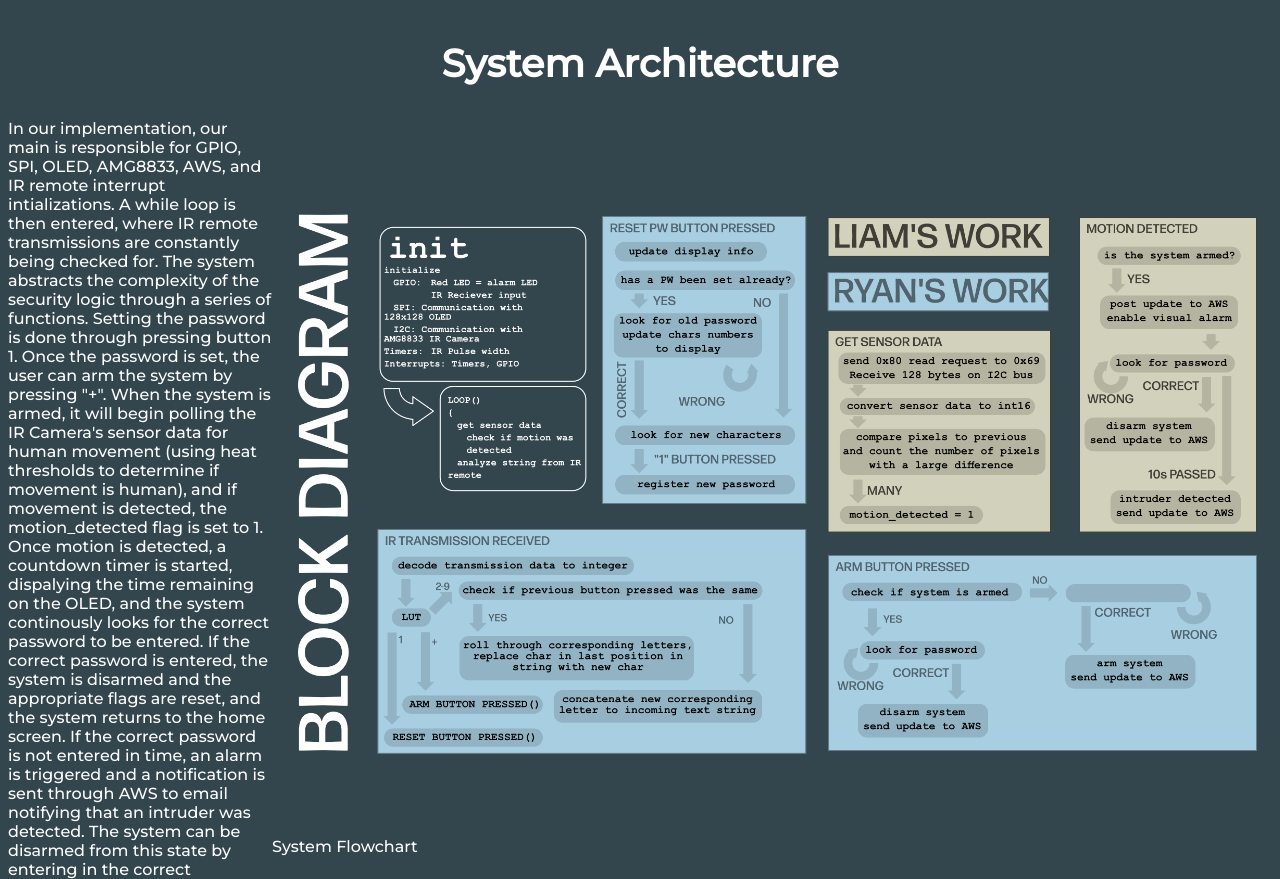
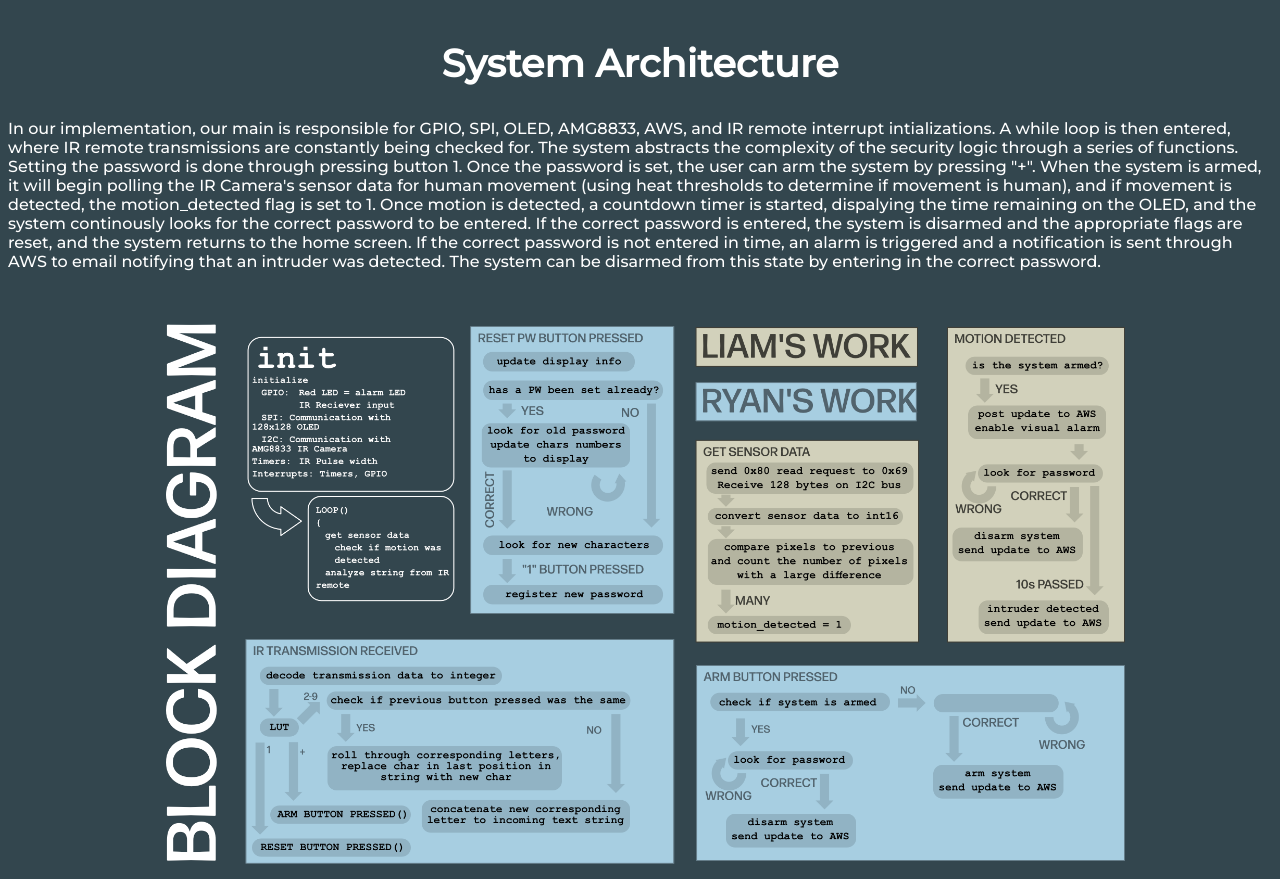
Before and after one commit to lppeck/EEC172_Final_Project_RL_LP, a plain HTML site: page index.html in a window 1280 px wide. Shown: the part 3244-4123 px from the top of the page. Drawn offline with Linux system fonts and the light colour scheme.

Commit message:
Fixing Format

```diff
--- a/index.html
+++ b/index.html
@@ -37,7 +37,7 @@
       <h1 id="design">Design</h1>
       <h2 id="system-architecture">System Architecture</h2>
       <div style="display:flex;flex-wrap:wrap;justify-content:space-evenly;align-items:stretch;">
-        <div style="display:flex;flex-direction:column;justify-content:center;flex:1 0 100px;">
+        <div style="display:flex;flex-direction:column;justify-content:center;flex:1 0 400px;">
           In our implementation, our main is responsible for GPIO, SPI, OLED,
           AMG8833, AWS, and IR remote interrupt intializations. A while loop is then
           entered, where IR remote transmissions are constantly being checked for.
```
